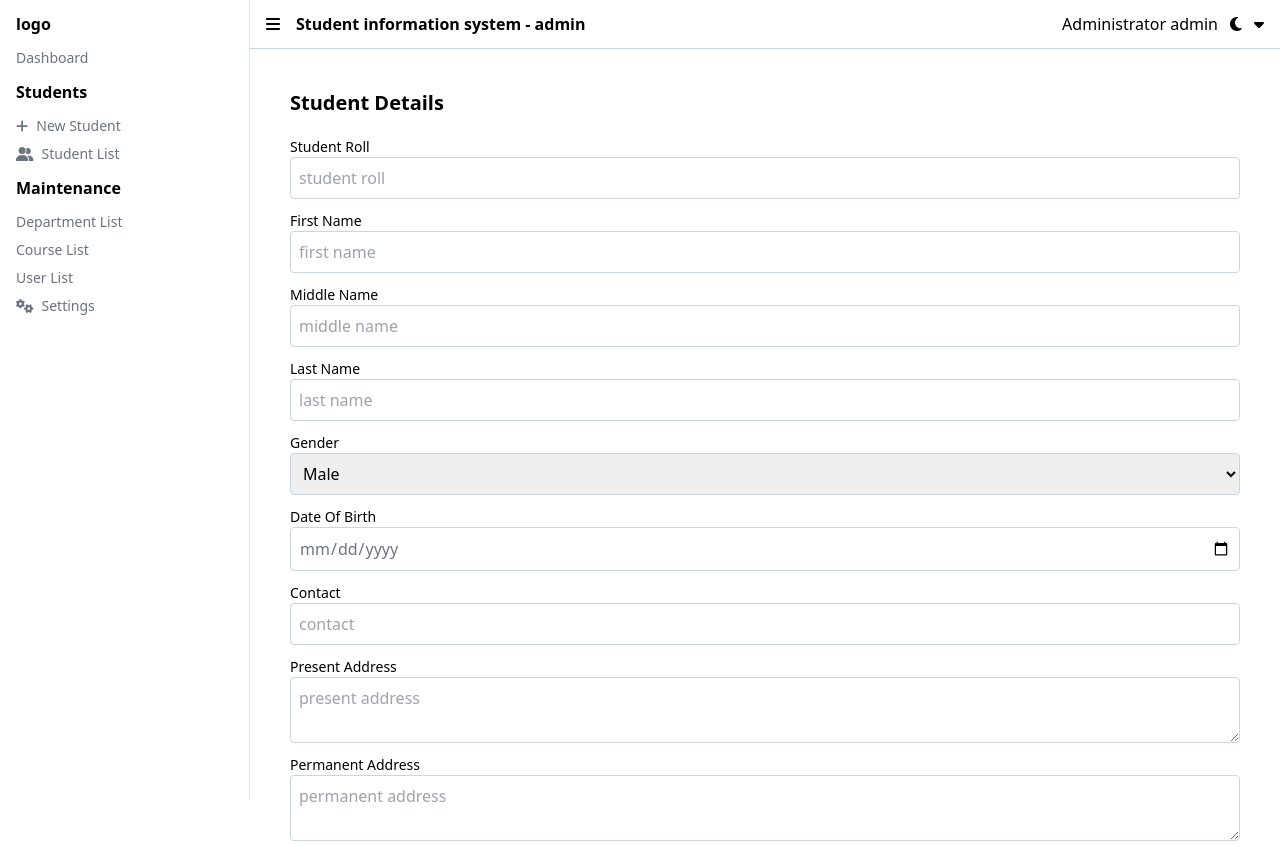
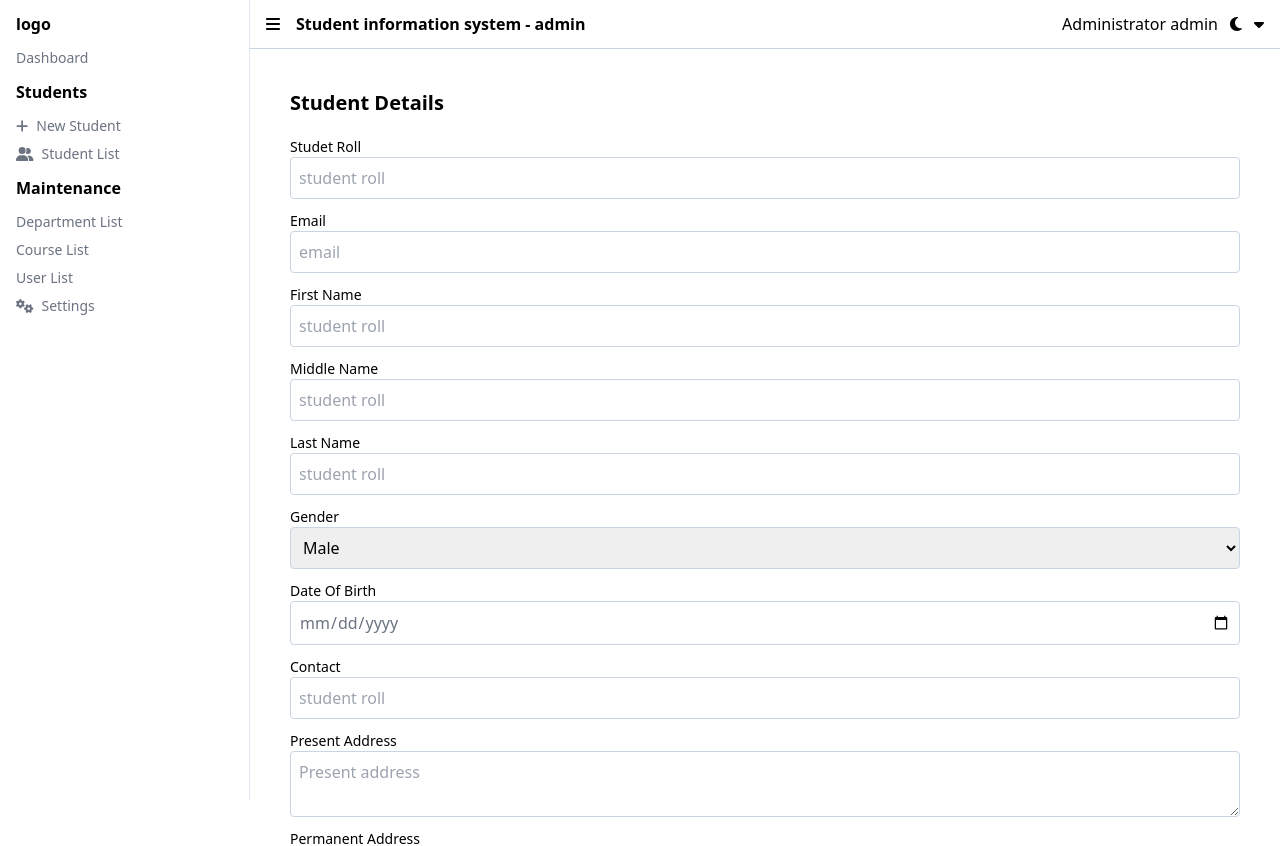
Before and after one commit to Mark-Alexis-Posadas/student-information-system, a React (Vite) app in the folder client/: page /add-student in a window 1280 px wide. Shown: the top 846 px of the page. Built offline with nearby package versions, Linux system fonts and the light colour scheme.

Commit message:
remove select and input components

```diff
--- a/client/src/components/Forms/Inputs/index.tsx
+++ /dev/null
@@ -1,23 +0,0 @@
-import React from "react";
-import { InputTypes } from "../../../types/forms/Input";
-export const Input: React.FC<InputTypes> = ({
-  type,
-  name,
-  id,
-  placeholder,
-  customClass,
-  value,
-  handleChange,
-}) => {
-  return (
-    <input
-      onChange={handleChange}
-      value={value}
-      type={type}
-      name={name}
-      id={id}
-      placeholder={placeholder}
-      className={`${customClass} border border-slate-300 p-2 rounded text-gray-500 dark:bg-gray-700 dark:border-none`}
-    />
-  );
-};
--- a/client/src/components/Table/TableRow.tsx
+++ b/client/src/components/Table/TableRow.tsx
@@ -1,10 +1,10 @@
 import React from "react";
-import { Student } from "../../types/pages/student-list";
+import { StudentItemTypes } from "../../types/pages/student-list";
 
-export const TableRow: React.FC<Student> = ({ students }) => {
+export const TableRow: React.FC<StudentItemTypes> = ({ students }) => {
   return (
     <>
-      {students.map((item, index) => (
+      {students.map((item) => (
         <tr
           className="odd:bg-white even:bg-gray-50 border-b dark:bg-gray-800 dark:border-gray-700"
           key={item._id}
--- a/client/src/components/TableList/index.tsx
+++ b/client/src/components/TableList/index.tsx
@@ -1,15 +1,26 @@
-import React from "react";
+import React, { useState } from "react";
 import { Button } from "../Buttons";
-import { Input } from "../Forms/Inputs";
 import { TableHead } from "../Table/TableHead";
 import { TableRow } from "../Table/TableRow";
 import { TableListProps } from "../../types/Table";
 import { Link } from "react-router-dom";
+import { ChangeEvent } from "../../types/Events";
 
 export const TableList: React.FC<TableListProps> = ({
   tableHeadingData,
   students,
 }) => {
+  const [student, setStudent] = useState("");
+  const [gender, setGender] = useState("");
+
+  const handleStudentChange = (e: ChangeEvent) => {
+    setStudent(e.target.value);
+  };
+
+  const handleGenderChange = (e: ChangeEvent) => {
+    setGender(e.target.value);
+  };
+
   return (
     <div className="rounded shadow-custom-shadow dark:bg-[#1f1f1f]">
       <div className="flex items-center justify-between border-b border-slate-300 p-5">
@@ -23,33 +34,33 @@ export const TableList: React.FC<TableListProps> = ({
         </Link>
       </div>
       <div className="p-5">
-        <div className="flex items-center justify-between my-3">
+        <div className="grid grid-cols-3 gap-3 items-center my-3">
           <div>
-            <label className="text-sm mx-3" htmlFor="">
-              Show
-            </label>
-            <Input
+            <input
+              type="text"
+              value={student}
+              onChange={handleStudentChange}
               id="show_entries"
-              placeholder="1"
-              type="number"
+              placeholder="search by student"
               name="showEntries"
-              customClass="w-[50px]"
             />
-            <label className="text-sm mx-3" htmlFor="">
-              Entries
-            </label>
           </div>
           <div>
-            <label className="text-sm mx-3" htmlFor="">
-              Search
-            </label>
-            <Input
-              id="search"
-              placeholder="Search.."
-              type="text"
-              name="search"
-            />
+            <select
+              name="gender"
+              id="gender"
+              value={gender}
+              onChange={handleGenderChange}
+            >
+              <option value="Female">Female</option>
+              <option value="Male">Male</option>
+            </select>
           </div>
+          <Button
+            classNames="text-white bg-blue-500 p-2 rounded"
+            type="button"
+            text="Search"
+          />
         </div>
 
         <div className="relative overflow-x-auto shadow-md sm:rounded-lg">
--- a/client/src/data/add-student.ts
+++ /dev/null
@@ -1,56 +0,0 @@
-import { v4 as uuidv4 } from "uuid";
-import { AddStudentDataTypes } from "../types/forms/Input";
-
-export const addStudentFormFieldsData: AddStudentDataTypes[] = [
-  {
-    id: uuidv4(),
-    text: "student roll",
-    name: "studentRoll",
-    type: "text",
-  },
-  {
-    id: uuidv4(),
-    text: "first name",
-    name: "firsName",
-    type: "text",
-  },
-  {
-    id: uuidv4(),
-    text: "middle name",
-    name: "middleName",
-    type: "text",
-  },
-  {
-    id: uuidv4(),
-    text: "last name",
-    name: "lastName",
-    type: "text",
-  },
-  {
-    id: uuidv4(),
-    text: "gender",
-    name: "gender",
-  },
-  {
-    id: uuidv4(),
-    text: "date of birth",
-    name: "dateOfBirth",
-    type: "date",
-  },
-  {
-    id: uuidv4(),
-    text: "contact",
-    name: "contact",
-    type: "tel",
-  },
-  {
-    id: uuidv4(),
-    text: "present address",
-    name: "presentAddres",
-  },
-  {
-    id: uuidv4(),
-    text: "permanent address",
-    name: "permanentAddress",
-  },
-];
--- a/client/src/pages/AddStudent/index.tsx
+++ b/client/src/pages/AddStudent/index.tsx
@@ -1,8 +1,4 @@
 import React, { useState } from "react";
-import { addStudentFormFieldsData } from "../../data/add-student";
-import { Input } from "../../components/Forms/Inputs";
-import { TextArea } from "../../components/TextArea";
-import { Select } from "../../components/Forms/Select";
 import { Button } from "../../components/Buttons";
 import { PageTitle } from "../../components/PageTitle";
 import { ChangeEvent, FormEvent } from "../../types/Events";
@@ -60,45 +56,125 @@ export const AddStudent: React.FC = () => {
     <div className="p-5 shadow-custom-shadow rounded dark:bg-[#1f1f1f]">
       <PageTitle text="Student Details" />
       <form onSubmit={handleFormSubmit}>
-        {addStudentFormFieldsData.map((item, index) => (
-          <div key={item.id}>
-            {index === 4 ? (
         <div className="flex flex-col mb-3">
-                <label className="capitalize text-sm">{item.text}</label>
-                <Select
-                  name={item.name}
-                  value={formValues[item.name as keyof FormValues]}
+          <label className="capitalize text-sm">Studet Roll</label>
+          <input
             onChange={handleInputChange}
+            value={formValues.studentRoll}
+            type="text"
+            name="studentRoll"
+            id="student_roll"
+            placeholder="student roll"
+            className="border border-slate-300 p-2 rounded text-gray-500 dark:bg-gray-700 dark:border-none"
           />
         </div>
-            ) : index === 7 || index === 8 ? (
+
         <div className="flex flex-col mb-3">
-                <label className="capitalize text-sm">{item.text}</label>
-                <TextArea
-                  name={item.name}
-                  value={formValues[item.name as keyof FormValues]}
-                  placeholder={item.text}
+          <label className="capitalize text-sm">Email</label>
+          <input
             onChange={handleInputChange}
-                  placeholder={item.text}
+            value={formValues.email}
+            type="email"
+            name="email"
+            id="email"
+            placeholder="email"
+            className="border border-slate-300 p-2 rounded text-gray-500 dark:bg-gray-700 dark:border-none"
           />
         </div>
-            ) : (
+
         <div className="flex flex-col mb-3">
-                <label className="capitalize text-sm">{item.text}</label>
-                {item.type && (
-                  <Input
-                    value={formValues[item.name as keyof FormValues]}
-                    handleChange={handleInputChange}
-                    id={item.id}
-                    name={item.name}
-                    placeholder={item.text}
-                    type={item.type}
+          <label className="capitalize text-sm">First name</label>
+          <input
+            onChange={handleInputChange}
+            value={formValues.studentRoll}
+            type="text"
+            name="studentRoll"
+            id="student_roll"
+            placeholder="student roll"
+            className="border border-slate-300 p-2 rounded text-gray-500 dark:bg-gray-700 dark:border-none"
           />
-                )}
         </div>
-            )}
+        <div className="flex flex-col mb-3">
+          <label className="capitalize text-sm">Middle name</label>
+          <input
+            onChange={handleInputChange}
+            value={formValues.studentRoll}
+            type="text"
+            name="studentRoll"
+            id="student_roll"
+            placeholder="student roll"
+            className="border border-slate-300 p-2 rounded text-gray-500 dark:bg-gray-700 dark:border-none"
+          />
         </div>
-        ))}
+        <div className="flex flex-col mb-3">
+          <label className="capitalize text-sm">Last name</label>
+          <input
+            onChange={handleInputChange}
+            value={formValues.studentRoll}
+            type="text"
+            name="studentRoll"
+            id="student_roll"
+            placeholder="student roll"
+            className="border border-slate-300 p-2 rounded text-gray-500 dark:bg-gray-700 dark:border-none"
+          />
+        </div>
+        <div className="flex flex-col mb-3">
+          <label className="capitalize text-sm">Gender</label>
+          <select
+            value={formValues.gender}
+            name="gender"
+            id="gender"
+            onChange={handleInputChange}
+            className="border border-slate-300 p-2 rounded dark:bg-gray-700 dark:border-none"
+          >
+            <option value="Male">Male</option>
+            <option value="Female">Female</option>
+          </select>
+        </div>
+        <div className="flex flex-col mb-3">
+          <label className="capitalize text-sm">Date of Birth</label>
+          <input
+            onChange={handleInputChange}
+            value={formValues.dateOfBirth}
+            type="date"
+            name="studentRoll"
+            id="student_roll"
+            placeholder="student roll"
+            className="border border-slate-300 p-2 rounded text-gray-500 dark:bg-gray-700 dark:border-none"
+          />
+        </div>
+        <div className="flex flex-col mb-3">
+          <label className="capitalize text-sm">Contact</label>
+          <input
+            onChange={handleInputChange}
+            value={formValues.contact}
+            type="tel"
+            name="studentRoll"
+            id="student_roll"
+            placeholder="student roll"
+            className="border border-slate-300 p-2 rounded text-gray-500 dark:bg-gray-700 dark:border-none"
+          />
+        </div>
+        <div className="flex flex-col mb-3">
+          <label className="capitalize text-sm">Present address</label>
+          <textarea
+            onChange={handleInputChange}
+            name="presentAddress"
+            id="present_address"
+            placeholder="Present address"
+            className="border border-slate-300 rounded p-2 dark:bg-gray-700 dark:border-none"
+          ></textarea>
+        </div>
+        <div className="flex flex-col mb-3">
+          <label className="capitalize text-sm">Permanent address</label>
+          <textarea
+            onChange={handleInputChange}
+            name="permanentAddress"
+            id="permanent_address"
+            placeholder="Permanent address"
+            className="border border-slate-300 rounded p-2 dark:bg-gray-700 dark:border-none"
+          ></textarea>
+        </div>
         <div className="flex items-center gap-4">
           <Button
             type="submit"
--- a/client/src/types/forms/TextArea.ts
+++ b/client/src/types/forms/TextArea.ts
@@ -4,6 +4,6 @@ export interface TextAreaTypes {
   name: InputTypes["name"];
   id: InputTypes["id"];
   handleChange: InputTypes["handleChange"];
-  type: InputTypes["type"];
+  type?: InputTypes["type"];
   value: InputTypes["value"];
 }
--- a/client/src/types/pages/student-list.ts
+++ b/client/src/types/pages/student-list.ts
@@ -4,6 +4,7 @@ export interface StudentListTypes {
 }
 
 export interface Student {
+  _id: string;
   studentRoll: string;
   firstName: string;
   middleName: string;
@@ -15,3 +16,7 @@ export interface Student {
   permanentAddress: string;
   email: string;
 }
+
+export interface StudentItemTypes {
+  students: Student[];
+}
```
Also changed, not shown: client/src/components/Forms/Select/index.tsx (deleted, +0 -21 lines). Lines whose indentation alone changed are shown as unchanged.
